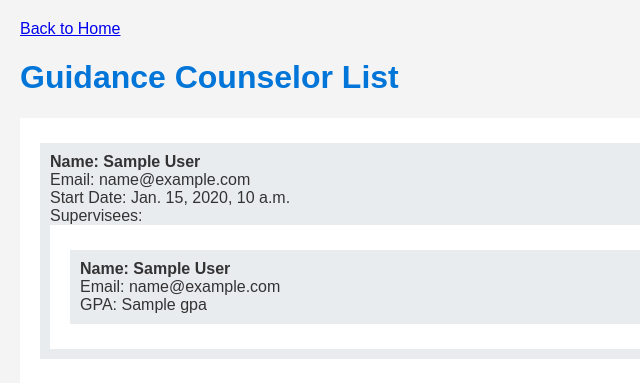
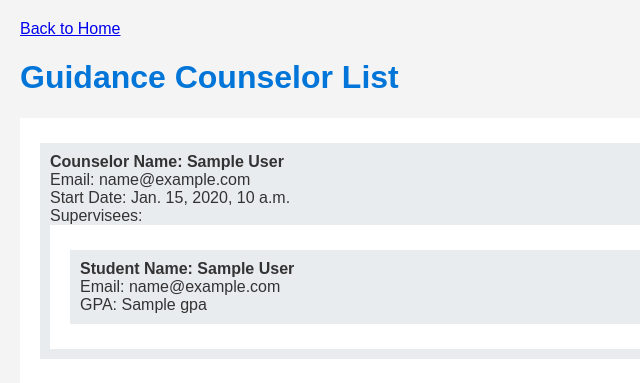
Before and after one commit to emilyr1226/Databases-Final-Project, a Django app: template csci220-django-test/django/djangoproject/university/templates/university/guidence_page.html in a window 1280 px wide. Shown: the top 383 px of the page, without its empty margins (0-640 px from the left). Run offline with Django 3.2, Linux system fonts and the light colour scheme; the template is opened without the code that fills it: most values are stand-ins (such as "Sample title", 1, 10 or a date in 2020).

Commit message:
Changes to html 2

```diff
--- a/csci220-django-test/django/djangoproject/university/templates/university/guidence_page.html
+++ b/csci220-django-test/django/djangoproject/university/templates/university/guidence_page.html
@@ -11,14 +11,14 @@
     <ul>
         {% for guide in guidance %}
             <li>
-                <strong>Name: {{ guide.first_name }} {{ guide.last_name }} </strong><br>
+                <strong>Counselor Name: {{ guide.first_name }} {{ guide.last_name }} </strong><br>
                 Email: {{ guide.email }} <br>
                 Start Date: {{ guide.start_date }} <br>
                 Supervisees:
                 <ul>
                     {% for student in guide.student_set.all %}
                         <li>
-                            <strong>Name: {{ student.first_name }} {{ student.last_name }}</strong><br>
+                            <strong>Student Name: {{ student.first_name }} {{ student.last_name }}</strong><br>
                             Email: {{ student.email }} <br>
                             GPA: {{ student.GPA }}
                         </li>
```
